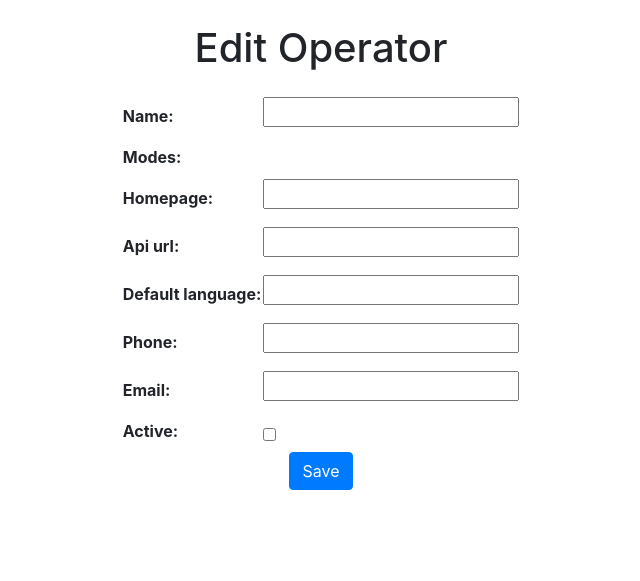
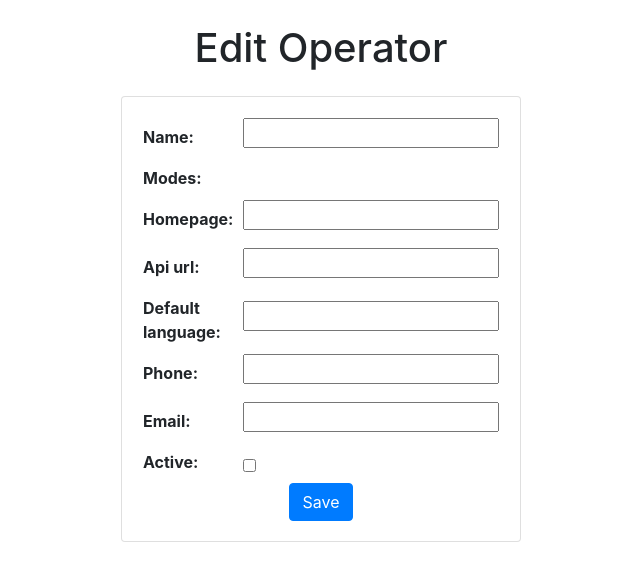
Before and after one commit to uofg-cs20/oti-operator, a Django app: template Website/OperatorApp/templates/OperatorApp/edit-operator.html in a window 1280 px wide. Shown: the part 56-637 px from the top of the page, without its empty margins (319-959 px from the left). Run offline with Django 3.2, Linux system fonts and the light colour scheme; the template is opened without the code that fills it: values that come from a table or form of the project are taken from there, others are empty; some libraries are stand-ins or nearby versions.

Commit message:
Add card styling to website forms

```diff
--- a/Website/OperatorApp/templates/OperatorApp/edit-operator.html
+++ b/Website/OperatorApp/templates/OperatorApp/edit-operator.html
@@ -11,9 +11,8 @@
 
   <h1 class="text-center my-4">Edit Operator</h1>
 
-
-  <div style="width: 100%;">
-    <div style="display:table; margin: 0 auto;">
+  <div class="card mx-auto" style="width: 25em;">
+    <div class="card-body">
       <form method='post' action="{% url 'operator:edit' %}">
         {% csrf_token %}
         <table>
@@ -25,8 +24,6 @@
       </form>
     </div>
   </div>
-
-
 </div>
 
 {% endblock %}
```
Also changed, not shown: Website/OperatorApp/templates/OperatorApp/login.html (+5 -2 lines).
